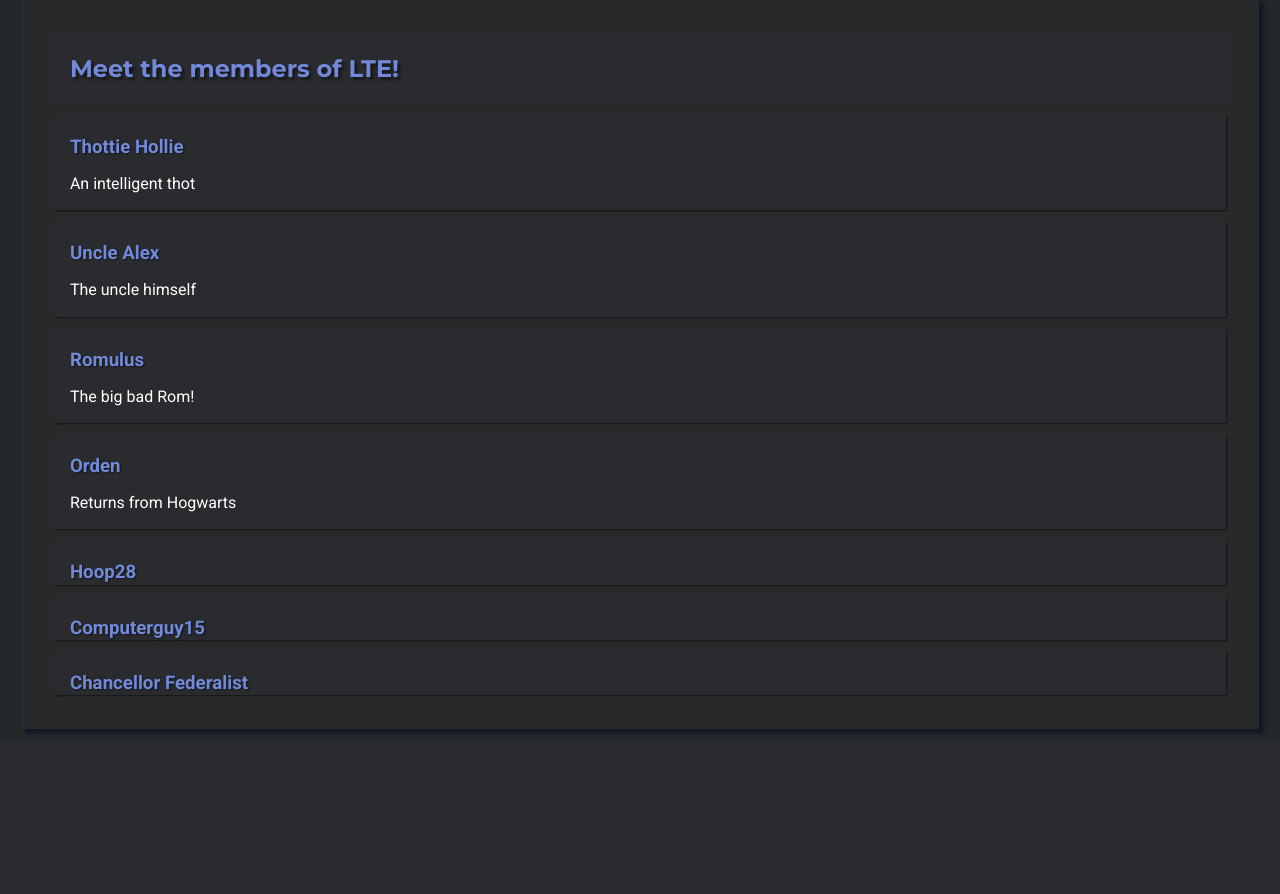
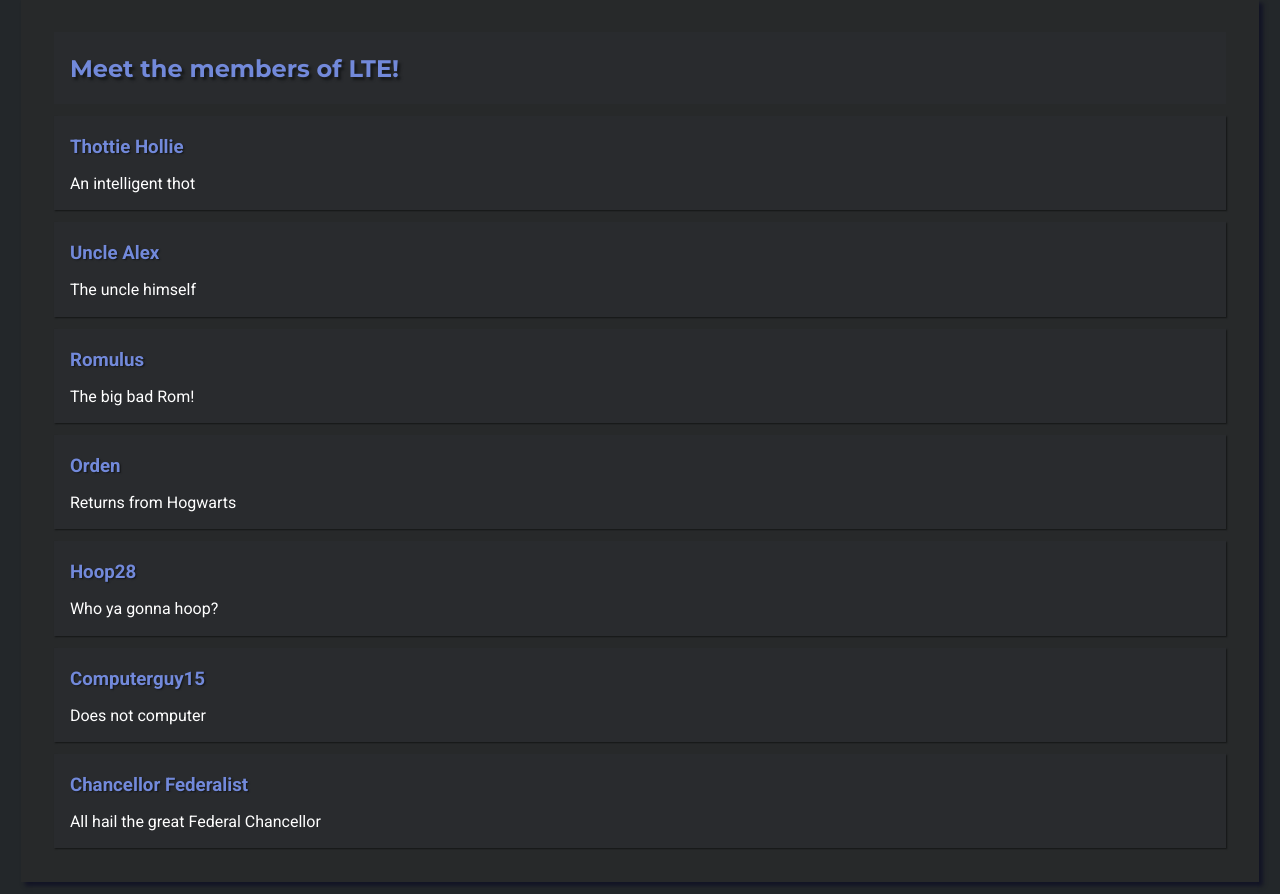
Before and after one commit to Botahamec/LTE-Website, a PHP site: page /members.php in a window 1280 px wide. Shown: the part 165-1059 px from the top of the page. Before the commit the page ends 899 px from the top, so only its background shows below. Run offline with PHP 8.4, Linux system fonts and the light colour scheme.

Commit message:
Oopsie
Forgot to finish the commit, sorry

```diff
--- a/members.php
+++ b/members.php
@@ -26,9 +26,16 @@
 				</div></a>
 			<a href="hoop28.php"><div class='section newssection'>
 				<h3>Hoop28</h3>
+				<p>Who ya gonna hoop?</p>
 				</div></a>
-			<a href="computerguy15.php"><div class='section newssection'><h3>Computerguy15</h3></div></a>
-			<a href="chancellor_federalist.php"><div class='section newssection'><h3>Chancellor Federalist</h3></div></a>
+			<a href="computerguy15.php"><div class='section newssection'>
+				<h3>Computerguy15</h3>
+				<p>Does not computer</p>
+				</div></a>
+			<a href="chancellor_federalist.php"><div class='section newssection'>
+				<h3>Chancellor Federalist</h3>
+				<p>All hail the great Federal Chancellor</p>
+				</div></a>
 		</div>
 	</body>
 </html>
```
